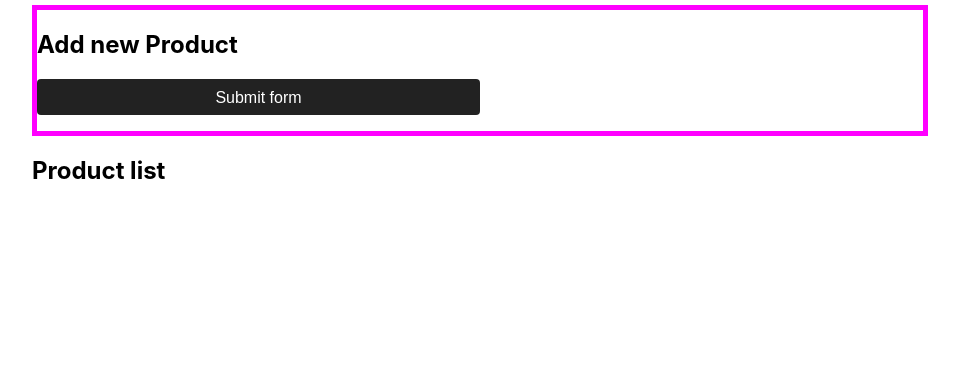
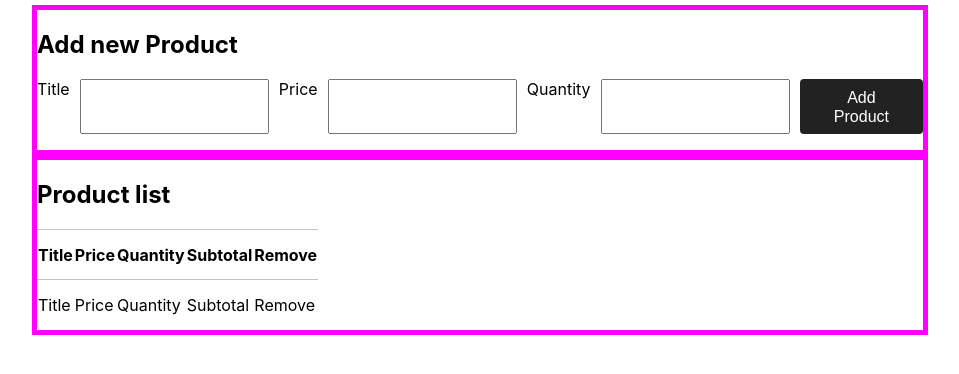
Before and after one commit to Auryte/shopping-cart-vanilla-js, a plain HTML site: page src/index.html in a window 1280 px wide. Shown: the part 146-520 px from the top of the page, without its empty margins (160-1119 px from the left). Drawn offline with Linux system fonts and the light colour scheme.

Commit message:
feat: components created

```diff
--- a/src/index.html
+++ b/src/index.html
@@ -16,33 +16,6 @@
             <hr>
         </header>
         <div id="root"></div>
-        <!-- <section class="section-form">
-            <h2>Add new product</h2>
-            <form id="product-form">
-                <label for="product-title-input">Title</label>
-                <input type="text" id="product-title-input">
-                <label for="product-price-input">Price</label>
-                <input type="number" id="product-price-input">
-                <label for="product-quantity-input">Quantity</label>
-                <input type="number" id="product-quantity-input">
-                <button class="btn">Add Product</button>
-            </form>
-        </section> -->
-        <section>
-            <h2>Product list</h2>
-            <!-- <table class="product-list-table">
-                <thead>
-                    <tr>
-                        <th>Title</th>
-                        <th>Price</th>
-                        <th>Quantity</th>
-                        <th>Subtotal</th>
-                        <th>Remove</th>
-                    </tr>
-                </thead>
-                <tbody id="product-list"></tbody>
-            </table> -->
-        </section>
     </main>
 </body>
 
--- a/src/js/components/Button.js
+++ b/src/js/components/Button.js
@@ -0,0 +1,17 @@
+import WrapperComponent from "../libs/WrapperComponent.js";
+
+class Button extends WrapperComponent {
+    constructor(innerText) {
+        super(document.createElement('button'),
+            innerText ? document.createTextNode(innerText) : undefined
+        );
+
+        this.init();
+    }
+
+    init() {
+        this.htmlElement.className = 'btn';
+    }
+}
+
+export default Button;
--- a/src/js/components/Form.js
+++ b/src/js/components/Form.js
@@ -1,23 +1,32 @@
 import WrapperComponent from "../libs/WrapperComponent.js";
 
-class Form extends WrapperComponent{
+class Form extends WrapperComponent {
     onSubmit;
+    attrId;
+    findInputElements;
 
-    constructor(childNode, onSubmit) {
+    constructor(childNode, attrId, onSubmit) {
         super(document.createElement('form'), childNode);
+        this.attrId = attrId;
         this.onSubmit = onSubmit;
-
+        this.childNode = childNode;
+        this.findInputElements = this.childNode.filter(element => element.tagName == 'INPUT');
         this.init();
     }
 
-    init(){
+    clearInputs = () => {
+        this.findInputElements.map((input) => {
+            input.value = ''
+        })
+    }
+
+    init() {
+        this.htmlElement.setAttribute("id", this.attrId);
         this.htmlElement.addEventListener('submit', (e) => {
             e.preventDefault();
-            this.onSubmit('formos duomenys');
+            this.onSubmit(this.findInputElements.map(el => el.value));
+            this.clearInputs();
         });
-        this.htmlElement.innerHTML= `
-            <button type="submit" class="btn">Submit form</button>
-        `;
     }
 }
 
--- a/src/js/components/Heading.js
+++ b/src/js/components/Heading.js
@@ -10,7 +10,7 @@ class Heading extends WrapperComponent {
         );
 
         if (!types.includes(type)) {
-            throw new Error('Incorrrect heading size');
+            throw new Error('Incorrect heading size');
         }
     }
 }
--- a/src/js/components/Input.js
+++ b/src/js/components/Input.js
@@ -0,0 +1,25 @@
+import Component from "../libs/Component.js";
+
+const types = ['text', 'number'];
+
+class Input extends Component {
+    type;
+    attrId;
+
+    constructor(type, attrId) {
+        super(document.createElement('input'));
+        if (!types.includes(type)) {
+            throw new Error('Incorrrect input type');
+        }
+        this.type = type;
+        this.attrId = attrId;
+        this.init();
+    }
+
+    init() {
+        this.htmlElement.setAttribute('type', this.type);
+        this.htmlElement.setAttribute('id', this.attrId);
+    }
+}
+
+export default Input;
--- /dev/null
+++ b/src/js/components/Label.js
@@ -0,0 +1,17 @@
+import WrapperComponent from "../libs/WrapperComponent.js";
+
+class Label extends WrapperComponent {
+    attrFor;
+
+    constructor(innerText, attrFor) {
+        super(document.createElement('label'),
+            document.createTextNode(innerText));
+        this.attrId = attrFor;
+        this.init();
+    }
+    init() {
+        this.htmlElement.setAttribute('for', this.attrFor);
+    }
+}
+
+export default Label;
--- a/src/js/components/Table.js
+++ b/src/js/components/Table.js
@@ -0,0 +1,15 @@
+import WrapperComponent from "../libs/WrapperComponent.js";
+
+class Table extends WrapperComponent {
+    attrId;
+
+    constructor(childNode, attrId) {
+        super(document.createElement('table'), childNode);
+        this.attrId = attrId;
+        this.init();
+    }
+    init() {
+        this.htmlElement.setAttribute('id', this.attrId);
+    }
+}
+export default Table;
--- a/src/js/components/TableCell.js
+++ b/src/js/components/TableCell.js
@@ -0,0 +1,22 @@
+import WrapperComponent from "../libs/WrapperComponent.js";
+
+const types =['th', 'td'];
+
+class TableCell extends WrapperComponent {
+    type;
+    attrClass;
+
+    constructor(type, innerText, attrClass ) {
+        super(document.createElement(type),
+         document.createTextNode(innerText));
+        this.attrClass = attrClass;
+        if (!types.includes(type)) {
+            throw new Error('Incorrect table element');
+        }
+        if (!(attrClass === undefined)) this.init();
+    }
+    init() {
+        this.htmlElement.className = this.attrClass;
+    }
+}
+export default TableCell;
--- /dev/null
+++ b/src/js/components/TableElement.js
@@ -0,0 +1,21 @@
+import WrapperComponent from "../libs/WrapperComponent.js";
+
+const types =['thead', 'tbody'];
+
+class TableElement extends WrapperComponent {
+    type;
+    attrId;
+
+    constructor(type, childNode, attrId) {
+        super(document.createElement(type), childNode);
+        this.attrId = attrId;
+        if (!types.includes(type)) {
+            throw new Error('Incorrect table element');
+        }
+        if (!(attrId === undefined)) this.init();
+    }
+    init() {
+        this.htmlElement.setAttribute('id', this.attrId);
+    }
+}
+export default TableElement;
--- a/src/js/components/TableRow.js
+++ b/src/js/components/TableRow.js
@@ -0,0 +1,15 @@
+import WrapperComponent from "../libs/WrapperComponent.js";
+
+class TableRow extends WrapperComponent {
+    attrClass;
+
+    constructor(childNode, attrClass) {
+        super(document.createElement('tr'), childNode);
+        this.attrClass = attrClass;
+        if (!(attrClass === undefined)) this.init();
+    }
+    init() {
+        this.htmlElement.className = this.attrClass;
+    }
+}
+export default TableRow;
--- a/src/js/main.js
+++ b/src/js/main.js
@@ -1,29 +1,108 @@
+import Button from './components/Button.js';
 import Form from './components/Form.js';
 import Heading from './components/Heading.js';
+import Input from './components/Input.js';
+import Label from './components/Label.js';
 import Section from './components/Section.js';
+import Table from './components/Table.js';
+import TableCell from './components/TableCell.js';
+import TableElement from './components/TableElement.js';
+import TableRow from './components/TableRow.js';
+import Product from './entities/Product.js';
+import LocalStorageService from './services/LocalStorageService.js';
+import ProductCollection from './services/ProductsCollection.js';
+
+const uid = function () {
+    return Date.now().toString(36) + Math.random().toString(36).substr(2);
+}
 
 const rootElement = document.querySelector('#root');
 if (root === null) {
     throw new Error('Appliocation root element not found');
 }
+const store = new LocalStorageService();
 
 const addProduct = (data) => {
-    console.log(data);
+    const dataValues = data.map(el => isNaN(el) ? el : Number(el));
+    dataValues.unshift(uid());
+    const [id, title, price, quantity] = dataValues;
+    const product = new Product(id, title, price, quantity);
+    const productCopy = Product.clone(product);
+    console.log("product", product);
+    console.log("productCopy", productCopy);
+
+    const productCollection = new ProductCollection([]);
+    productCollection.add(productCopy);
+    console.log(productCollection.data);
+    store.set('products', productCopy);
+    return productCopy;
 }
 
 const headingFormSection = new Heading('h2', 'Add new Product');
-const formAddProduct = new Form(undefined, addProduct);
+const headingForTable = new Heading('h2', 'Product list');
+const labelTitle = new Label('Title', 'product-title-input');
+const labelPrice = new Label('Price', 'product-price-input');
+const labelQuantity = new Label('Quantity', 'product-quantity-input');
+const inputTitle = new Input('text', 'product-title-input');
+const inputPrice = new Input('number', 'product-price-input');
+const inputQuantity = new Input('number', 'product-quantity-input');
+const buttonAddProduct = new Button('Add Product');
+const buttonRemove = new Button('Remove');
+
+const formAddProduct = new Form([
+    labelTitle.htmlElement,
+    inputTitle.htmlElement,
+    labelPrice.htmlElement,
+    inputPrice.htmlElement,
+    labelQuantity.htmlElement,
+    inputQuantity.htmlElement,
+    buttonAddProduct.htmlElement,
+], 'product-form', addProduct);
+const tableThTitle = new TableCell('th', 'Title');
+const tableThPrice = new TableCell('th', 'Price');
+const tableThQuantity = new TableCell('th', 'Quantity');
+const tableThSum = new TableCell('th', 'Subtotal');
+const tableThRemove = new TableCell('th', 'Remove');
+
+const tableTdTitle = new TableCell('td', 'Title');
+const tableTdPrice = new TableCell('td', 'Price');
+const tableTdId = new TableCell('td', 'Id', 'invisible');
+const tableTdQuantity = new TableCell('td', 'Quantity');
+const tableTdSum = new TableCell('td', 'Subtotal');
+const tableTdButton = new TableCell('td', 'Remove');
+
+const tableHeadRow = new TableRow([
+    tableThTitle.htmlElement,
+    tableThPrice.htmlElement,
+    tableThQuantity.htmlElement,
+    tableThSum.htmlElement,
+    tableThRemove.htmlElement
+]);
+const tableBodyRow = new TableRow([
+    tableTdId.htmlElement,
+    tableTdTitle.htmlElement,
+    tableTdPrice.htmlElement,
+    tableTdQuantity.htmlElement,
+    tableTdSum.htmlElement,
+    tableTdButton.htmlElement
+], 'product-list-row');
+
+const tableHead = new TableElement('thead', tableHeadRow.htmlElement);
+const tableBody = new TableElement('tbody', tableBodyRow.htmlElement, 'product-list');
+const tableProducts = new Table([
+    tableHead.htmlElement,
+    tableBody.htmlElement
+], 'product-list-table');
 
 const sectionOfForm = new Section([
     headingFormSection.htmlElement,
-    formAddProduct.htmlElement
+    formAddProduct.htmlElement,
 ]);
-
+const sectionOfTable = new Section([
+    headingForTable.htmlElement,
+    tableProducts.htmlElement
+]);
 rootElement.append(
     sectionOfForm.htmlElement,
+    sectionOfTable.htmlElement
 );
-/*
-    Sukurti visus komponentus
-    ir juos stilizuoti
-
-*/
--- a/src/js/services/LocalStorageService.js
+++ b/src/js/services/LocalStorageService.js
@@ -2,7 +2,7 @@ class LocalStorageService {
     static get(name) {
         const valueStr = localStorage.getItem(name);
         if(valueStr === null){
-            return null; // Nors valueStr yra null, grąžiname reikšmę null - dėl aiškumo,skaitomumo
+            return null;
         }
         const value  = JSON.parse(valueStr);
 
```
Also changed, not shown: src/js/components/InputNumeric.js (deleted), src/js/components/InputString.js (deleted).
